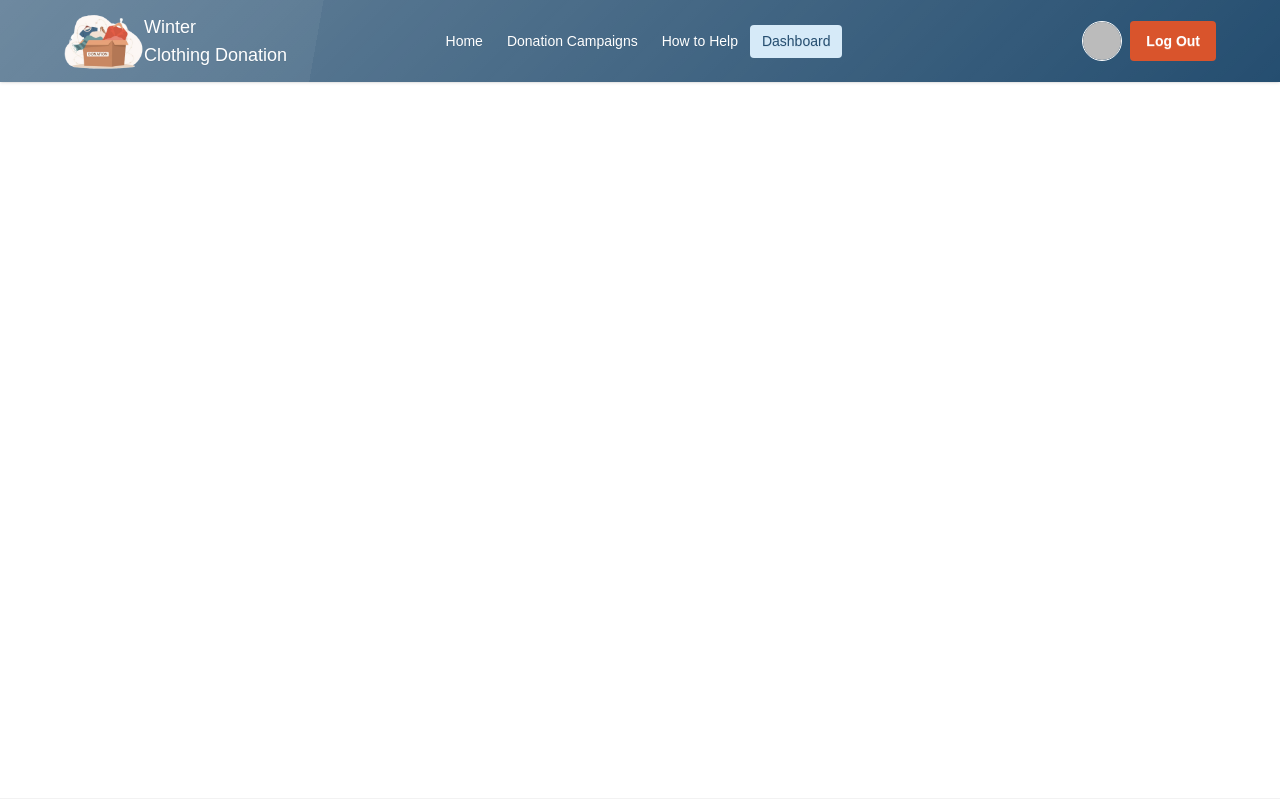
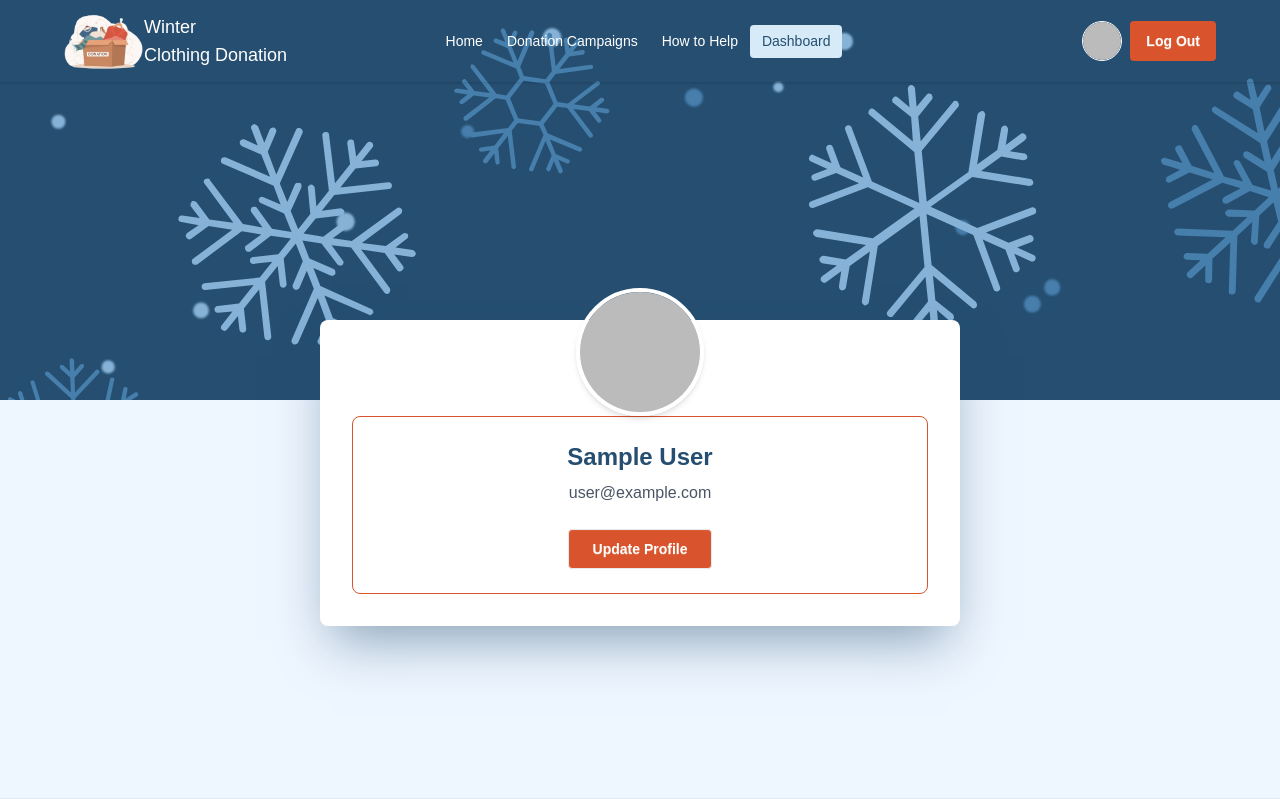
Before and after one commit to STSumu/Winter-clothing-donation, a React (Vite) app: page /dashboard in a window 1280 px wide. Shown: the top 799 px of the page. Built offline with nearby package versions, Linux system fonts and the light colour scheme; no server answers; sample sign-in values are in the browser's storage.

Commit message:
added dashboard section

```diff
--- a/src/components/Banner.jsx
+++ b/src/components/Banner.jsx
@@ -4,7 +4,7 @@ import hero1 from '../assets/hero1.jpg'
 import hero2 from '../assets/hero4.webp'
 import hero3 from '../assets/hero3.jpg'
 import 'swiper/css';
-import { A11y, Navigation, Pagination, Scrollbar } from 'swiper/modules';
+import { A11y, Autoplay, Navigation, Pagination, Scrollbar } from 'swiper/modules';
 import 'animate.css';
 
 const Banner = () => {
@@ -13,10 +13,12 @@ const Banner = () => {
   return (
     <Swiper
       className='h-[300px] md:h-[500px] lg:h-[800px] w-full'
-      modules={[Navigation, Pagination, Scrollbar, A11y]}
+      modules={[Navigation, Pagination, Scrollbar,Autoplay, A11y]}
       spaceBetween={50}
       slidesPerView={1}
       navigation
+      autoplay
+      loop={true}
       pagination={{ clickable: true }}
       scrollbar={{ draggable: true }}
       onSwiper={(swiper) => setActive(swiper.activeIndex)}
@@ -24,19 +26,35 @@ const Banner = () => {
     >
       <SwiperSlide>
         <div className='h-full relative'>
-          <div className={`h-full w-1/2 absolute z-10 bg-[#2F2F2F]/60 ${active === 0 ? 'animate__animated animate__slideInLeft' : ''}`}></div>
+          <div className={`flex text-center flex-col justify-center items-center text-gray-200 h-full w-1/2 absolute z-10 bg-[#2F2F2F]/60 ${active === 0 ? 'animate__animated animate__slideInLeft' : ''}`}>
+          <h1 className='md:text-3xl lg:text-4xl font-semibold w-2/3 mb-2 md:mb-5'>"From Your Hands to Their Hearts"
+          </h1>
+          <p className='w-2/3 text-xs md:text-lg'>Bring warmth and hope to those who need it most.</p>
+          </div>
           <img className='h-full w-full' src={hero1} alt="" />
         </div>
       </SwiperSlide>
+
+      {/* slider 2
+       */}
       <SwiperSlide>
         <div className='h-full relative'>
-          <div className={`h-full w-1/2 absolute z-10 bg-[#2E324B]/60 ${active === 1 ? 'animate__animated animate__slideInLeft' : ''}`}></div>
+          <div className={`flex flex-col justify-center items-center text-center text-gray-200 h-full w-1/2 absolute z-10 bg-[#2E324B]/60 ${active === 1 ? 'animate__animated animate__slideInLeft' : ''}`}>
+          <h1 className='md:text-3xl lg:text-4xl font-semibold w-2/3 mb-2 md:mb-5'>"Don’t Let the Cold Steal Their Smiles"
+          </h1>
+          <p className='w-2/3 text-xs md:text-lg'>Donate clothes. Spread warmth. Change lives.</p>
+          </div>
           <img className='h-full w-full' src={hero2} alt="" />
         </div>
       </SwiperSlide>
+      {/* slider 3 */}
       <SwiperSlide>
         <div className='h-full relative'>
-          <div className={`h-full w-1/2 absolute z-10 bg-[#3F5C3E]/60 ${active === 2 ? 'animate__animated animate__slideInLeft' : ''}`}></div>
+          <div className={`flex flex-col justify-center items-center text-center text-gray-200  h-full w-1/2 absolute z-10 bg-[#3F5C3E]/60 ${active === 2 ? 'animate__animated animate__slideInLeft' : ''}`}>
+          <h1 className='md:text-3xl lg:text-4xl font-semibold w-2/3 mb-2 md:mb-5'>"Be the Warmth in Someone’s Winter"
+          </h1>
+          <p className='w-2/3 text-xs md:text-lg'>Even the smallest donation can make a big difference.</p>
+          </div>
           <img className='h-full w-full' src={hero3} alt="" />
         </div>
       </SwiperSlide>
--- a/src/components/CampaignCard.jsx
+++ b/src/components/CampaignCard.jsx
@@ -1,5 +1,4 @@
 import { IoLocationSharp } from "react-icons/io5";
-import { AuthContext } from "../Provider/AuthProvider";
 import { Link } from "react-router-dom";
 
 
--- a/src/components/Navbar.jsx
+++ b/src/components/Navbar.jsx
@@ -9,7 +9,7 @@ const Navbar = () => {
   const [bg, setbg] = useState("");
   const location = useLocation();
   const { user, logOut } = useContext(AuthContext);
-
+  const paths=['/','/dashboard'];
   const handleLogout = () => {
     logOut()
       .then(() => {
@@ -24,7 +24,7 @@ const Navbar = () => {
     const handleScroll = () => {
       const scrollStatus = window.scrollY > 300;
 
-      if (location.pathname == '/' && !scrollStatus) {
+      if (paths.includes(location.pathname) && !scrollStatus) {
          setbg("bg-transparent");
       } else {
          setbg("bg-[#254E70] glass");
--- a/src/pages/CampaignDetails.jsx
+++ b/src/pages/CampaignDetails.jsx
@@ -14,7 +14,7 @@ const CampaignDetails = () => {
        e.preventDefault();
        e.target.reset();
   }
-  const { title, id, image, description, division, status, contactInfo } = campaign;
+  const { title, image, description, division, status, contactInfo } = campaign;
 
     return (
         <div className="pt-20 flex flex-col min-h-screen bg-purple-300/10 px-2 md:px-20">
@@ -69,8 +69,8 @@ const CampaignDetails = () => {
 
           </div>
     {/* Donation Form */}
-   <div className="container mx-auto bg-white my-10 rounded-lg p-4 md:p-8 flex justify-between">
-   <form onSubmit={handleSubmit} className="space-y-4 pt-6 w-1/2">
+   <div className="container mx-auto bg-white my-10 rounded-lg p-4 md:p-8 flex flex-col md:flex-row justify-between">
+   <form onSubmit={handleSubmit} className="space-y-4 pt-6 w-full md:w-1/2">
               <h3 className="text-2xl font-semibold text-[#d9662c]">
                 Donation Form
               </h3>
@@ -127,8 +127,7 @@ const CampaignDetails = () => {
             <img
               src={bg}
               alt="Decoration"
-               className="hidden w-1/3 md:flex
-               items-center object-contain opacity-70"
+               className="w-full md:w-1/2  object-contain opacity-70"
             />
    </div>
           </div>
--- /dev/null
+++ b/src/pages/Dashboard.jsx
@@ -0,0 +1,36 @@
+import React, { useContext } from 'react';
+import bg from '../assets/snow1.svg'
+import { AuthContext } from '../Provider/AuthProvider';
+
+const Dashboard = () => {
+    const {user}=useContext(AuthContext);
+    console.log(user);
+    const {photoURL,displayName,email}=user;
+    return (
+        <div className='flex flex-col min-h-screen'>
+            <header className='h-[300px] md:h-[400px] flex gap-0 bg-center' style={{ backgroundImage: `url(${bg})` }}>
+
+            </header>
+            <section className='flex-grow flex justify-center bg-blue-400/10 p-5' >
+            <div className="w-11/12 md:w-1/2 absolute top-60 md:top-80 p-8 bg-white rounded-lg shadow-[#254E70]/50 shadow-2xl flex flex-col items-center">
+
+    <img
+      src={photoURL}
+      className="w-24 h-24 md:w-32 md:h-32 object-cover rounded-full border-4 border-white shadow-md -mt-16 z-10"
+      alt="Profile"
+    />
+
+    <div className="text-center px-6 w-full border border-[#d9542c] rounded-lg p-6">
+      <h2 className="text-2xl font-semibold text-[#254E70]">{displayName}</h2>
+      <p className="mt-2 text-sm md:text-base text-gray-600">{email}</p>
+      <button className="btn text-white bg-[#d9542c] mt-6 px-6 py-2 rounded hover:bg-[#c2441f] transition">
+        Update Profile
+      </button>
+    </div>
+  </div>
+            </section>
+        </div>
+    );
+};
+
+export default Dashboard;
--- a/src/pages/Login.jsx
+++ b/src/pages/Login.jsx
@@ -1,6 +1,6 @@
 import React, { useContext, useRef, useState } from "react";
 import { FaEye, FaEyeSlash, FaGoogle } from "react-icons/fa";
-import { Link } from "react-router-dom";
+import { Link, useLocation, useNavigate } from "react-router-dom";
 import { toast } from "react-toastify";
 import { AuthContext } from "../Provider/AuthProvider";
 
@@ -9,6 +9,8 @@ const Login = () => {
       const [error,setError]=useState('');
       const emailRef=useRef();
       const {loginUser,setUser,resetPassword,loginWithGoogle}=useContext(AuthContext);
+      const location=useLocation();
+      const navigate=useNavigate();
 
       const handleLogin=(e)=>{
             e.preventDefault();
@@ -20,6 +22,7 @@ const Login = () => {
                  setUser(result.user);
                  toast('Account successfully logged in.');
                  e.target.reset();
+                 location?.state ? navigate(location.state):navigate('/');
             })
             .catch((err)=>{
                  setError(err.message);
@@ -47,6 +50,7 @@ const Login = () => {
         loginWithGoogle()
         .then((result)=>{
           setUser(result.user);
+          location?.state ? navigate(location.state):navigate('/');
         })
         .catch((err)=>{
           setError(err.message);
--- a/src/routes/PrivateRoute.jsx
+++ b/src/routes/PrivateRoute.jsx
@@ -1,18 +1,19 @@
 import React, { useContext } from 'react';
 import { AuthContext } from "../Provider/AuthProvider";
-import { Navigate } from 'react-router-dom';
+import { Navigate,useLocation} from 'react-router-dom';
 import Loading from '../pages/Loading';
 
 
 const PrivateRoute = ({children}) => {
     const {user,loading}=useContext(AuthContext);
+    const location=useLocation();
     if(user){
         return children;
     }
     if(loading){
         return <Loading></Loading>
     }
-    return <Navigate to='/auth/login'></Navigate>
+    return <Navigate to='/auth/login' state={location.pathname}></Navigate>
 };
 
 export default PrivateRoute;
--- a/src/routes/router.jsx
+++ b/src/routes/router.jsx
@@ -15,6 +15,7 @@ import Home from "../pages/Home";
 import PrivateRoute from "./PrivateRoute";
 import CampaignDetails from "../pages/CampaignDetails";
 import Loading from "../pages/Loading";
+import Dashboard from "../pages/Dashboard";
 
   export const router = createBrowserRouter([
     {
@@ -37,7 +38,7 @@ import Loading from "../pages/Loading";
         },
         {
           path:'/dashboard',
-          element:<h1>Dashboard</h1>
+          element:<PrivateRoute><Dashboard></Dashboard></PrivateRoute>
         },
         {
           path:'/details/:id',
```
Also changed, not shown: src/assets/snow1.svg (added), src/assets/snow3.svg (added).
